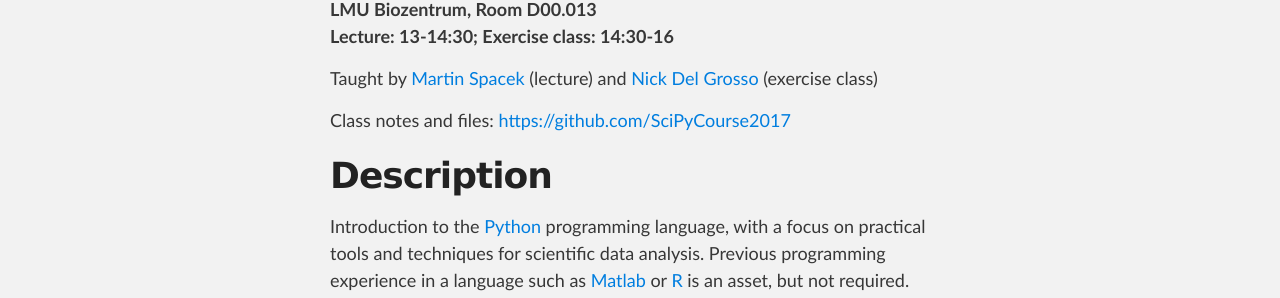
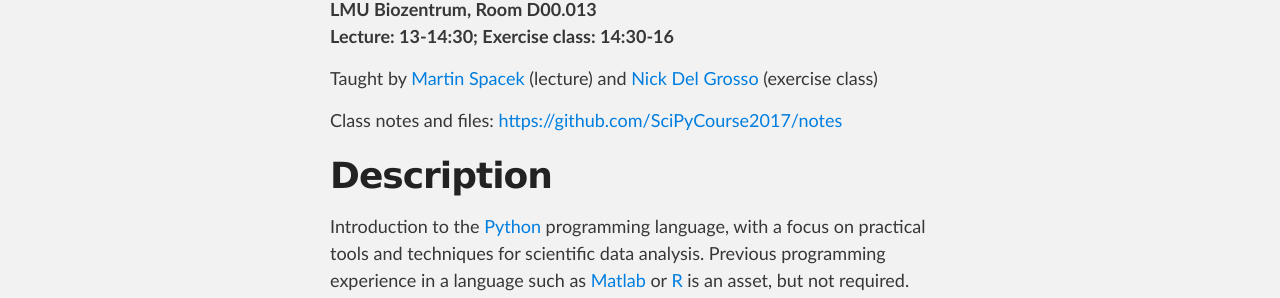
Before and after one commit to SciPyCourse2017/scipycourse2017.github.io, a Jekyll site: the page built from index.md, in a window 1280 px wide. Shown: the part 291-589 px from the top of the page. Built offline with Jekyll 4.4.1, drawn with Linux system fonts in a browser that asks for light colours; part of the change alters nothing that is shown.

Commit message:
Update link to class notes

```diff
--- a/index.md
+++ b/index.md
@@ -11,7 +11,7 @@ layout: index
 Taught by [Martin Spacek](http://mspacek.github.io) (lecture) and [Nick Del
 Grosso](https://github.com/neuroneuro15) (exercise class)
 
-Class notes and files: [https://github.com/SciPyCourse2017](https://github.com/SciPyCourse2017)
+Class notes and files: <https://github.com/SciPyCourse2017/notes>
 
 # Description
 
```
